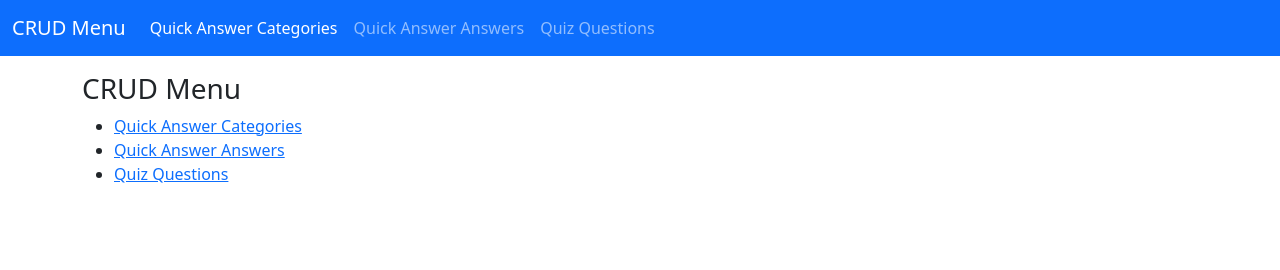
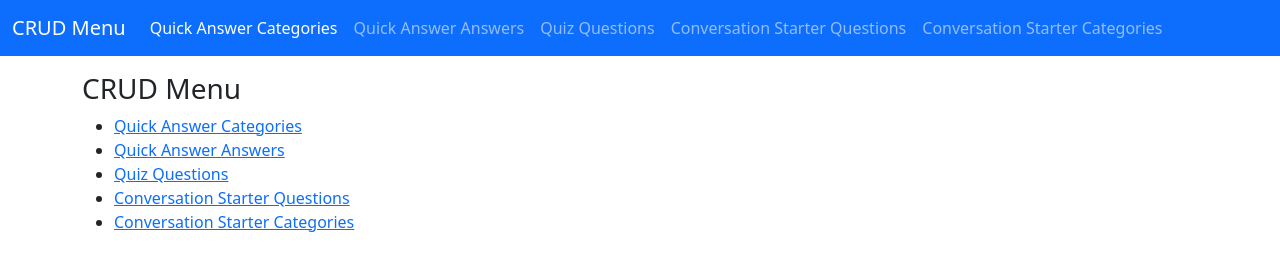
Before and after one commit to mountee32/explainit, a plain HTML site: page crudmenu.html in a window 1280 px wide. Drawn offline with nearby package versions, Linux system fonts and the light colour scheme.

Commit message:
menu updated

```diff
--- a/crudmenu.html
+++ b/crudmenu.html
@@ -24,6 +24,12 @@
                     <li class="nav-item">
                         <a class="nav-link" href="questioncrud.html">Quiz Questions</a>
                     </li>
+                    <li class="nav-item">
+                        <a class="nav-link" href="stquescrud.html">Conversation Starter Questions</a>
+                    </li>
+                    <li class="nav-item">
+                        <a class="nav-link" href="stcatcrud.html">Conversation Starter Categories</a>
+                    </li>
                 </ul>
             </div>
         </div>
@@ -36,6 +42,8 @@
                     <li><a href="qacatcrud.html">Quick Answer Categories</a></li>
                     <li><a href="qaquescrud.html">Quick Answer Answers</a></li>
                     <li><a href="questioncrud.html">Quiz Questions</a></li>
+                    <li><a href="stquescrud.html">Conversation Starter Questions</a></li>
+                    <li><a href="stcatcrud.html">Conversation Starter Categories</a></li>
                 </ul>
             </div>
         </div>
```
